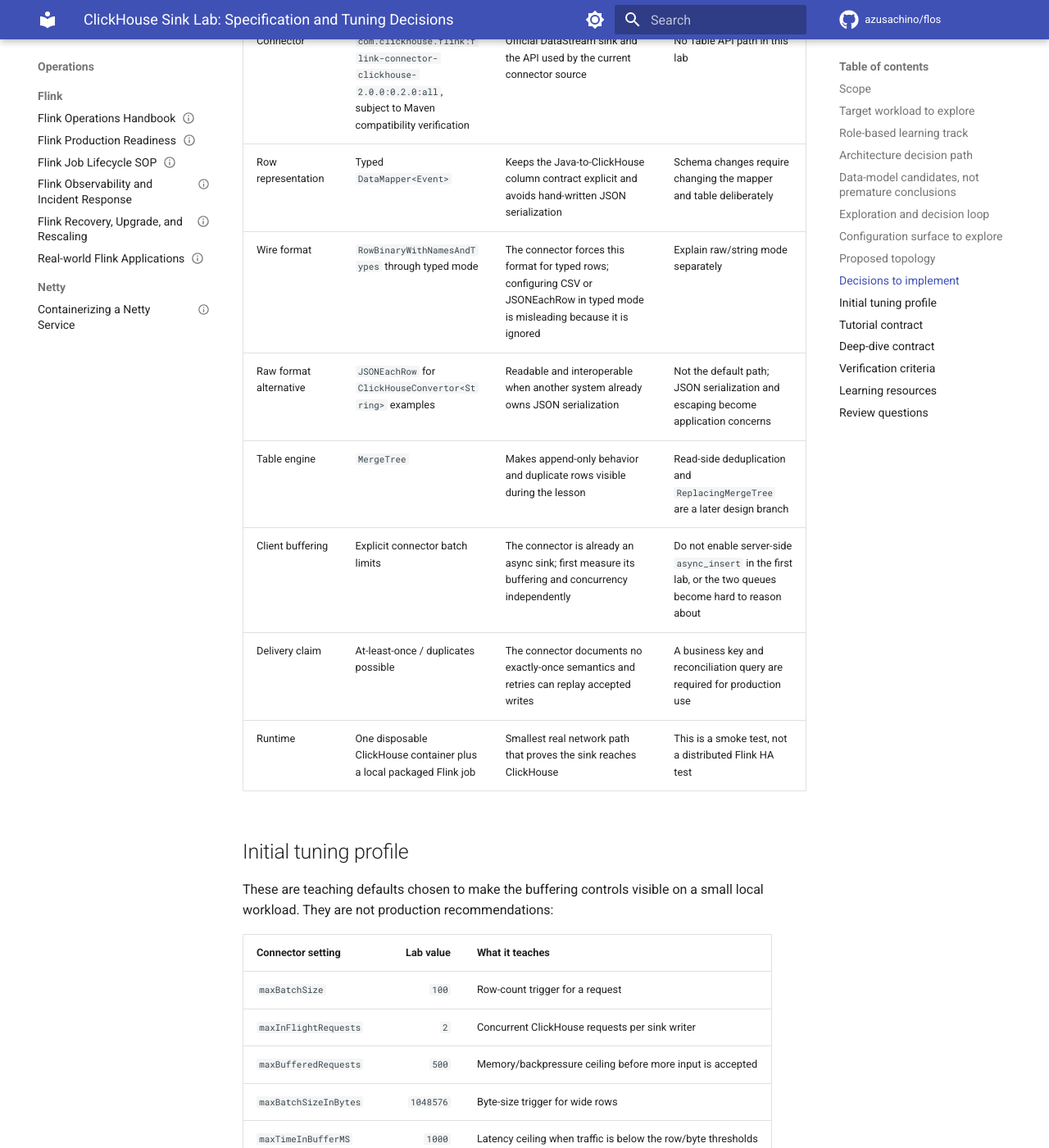
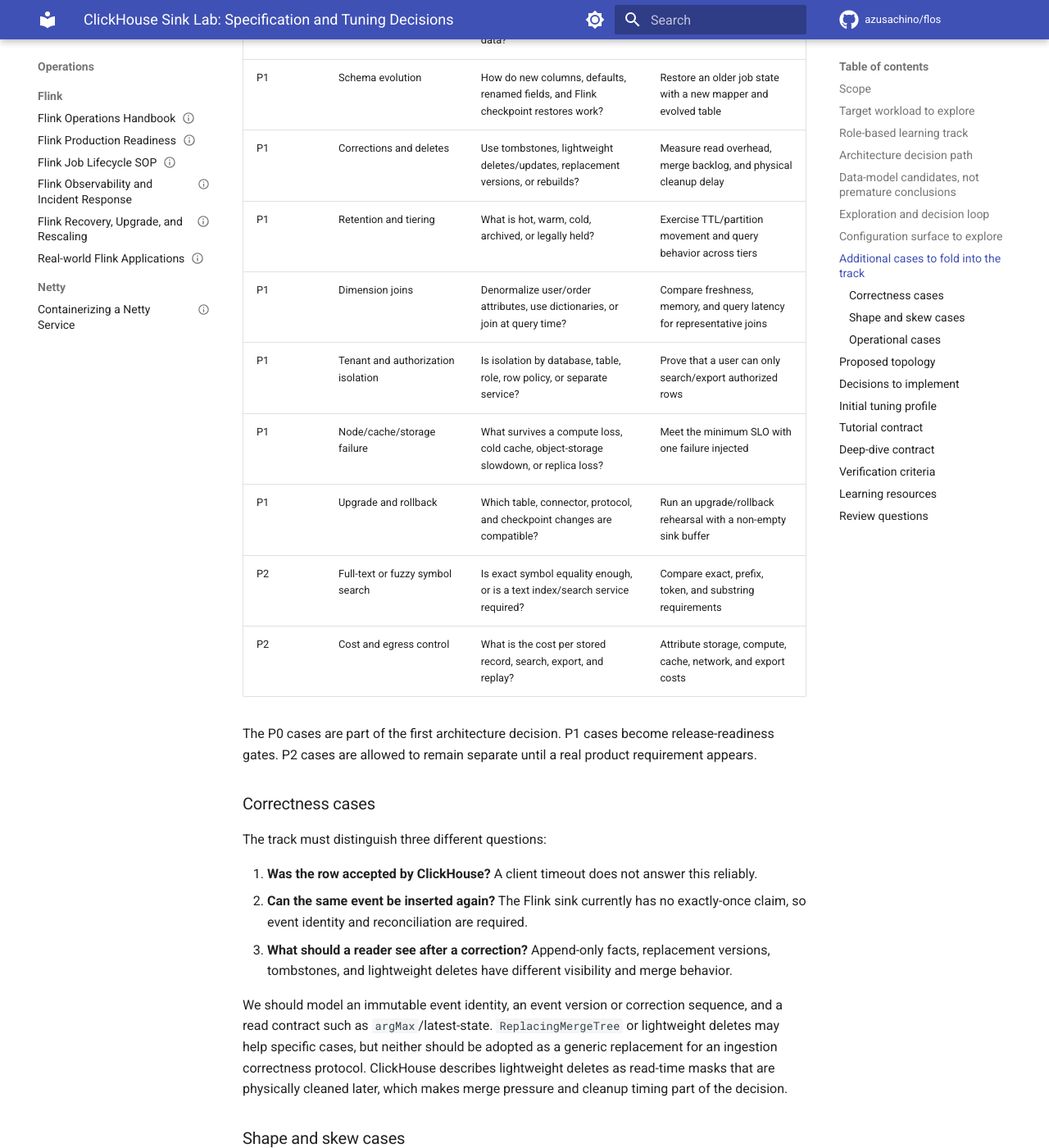
Before and after one commit to azusachino/flos, an MkDocs documentation site: the page built from docs/operations/flink/clickhouse-sink-deepdive.md, in a window 1280 px wide and 1400 px high, scrolled down 5492 px. Shown: the whole window at 82% size. Built offline with MkDocs 1.6.1 and Material for MkDocs 9.7.7, drawn with Linux system fonts in a browser that asks for light colours; comment, search, counter and statistics services are not loaded; some of the changed text lies outside the part shown.

Commit message:
docs: add ClickHouse edge cases

````diff
--- a/docs/operations/flink/clickhouse-sink-deepdive.md
+++ b/docs/operations/flink/clickhouse-sink-deepdive.md
@@ -180,6 +180,77 @@
 sink batch setting can solve a bad table key, an undersized compute pool, or an
 unbounded CSV request.
 
+## Additional cases to fold into the track
+
+These cases deserve explicit experiments because they can change the table
+engine, ingestion contract, or deployment shape. They are ordered by priority.
+
+| Priority | Case | Decision to make | Minimum evidence |
+| --- | --- | --- | --- |
+| P0 | Accepted write followed by client timeout | How are retries, duplicate rows, and reconciliation handled? | Replay the same batch and compare event identity counts |
+| P0 | Late or out-of-order event | Is the fact table immutable, or do corrections update a latest-state view? | Inject late events across partitions and measure visibility/repair cost |
+| P0 | Backfill and reprocessing | Can historical data be loaded without starving live search and ingest? | Run a bounded backfill concurrently with the normal workload |
+| P0 | Hot-key and symbol skew | Can one user, order, or symbol create a read or write hotspot? | Generate Zipf-like distributions and inspect p99 plus part/merge behavior |
+| P0 | Search versus export contention | Are exports isolated by compute pool, workload, quota, or queue? | Run interactive searches during concurrent large CSV exports |
+| P0 | CSV snapshot semantics | Does an export need a point-in-time view, repeatable ordering, or merely best-effort current data? | Export while inserts and corrections are active; verify duplicates and gaps |
+| P1 | Schema evolution | How do new columns, defaults, renamed fields, and Flink checkpoint restores work? | Restore an older job state with a new mapper and evolved table |
+| P1 | Corrections and deletes | Use tombstones, lightweight deletes/updates, replacement versions, or rebuilds? | Measure read overhead, merge backlog, and physical cleanup delay |
+| P1 | Retention and tiering | What is hot, warm, cold, archived, or legally held? | Exercise TTL/partition movement and query behavior across tiers |
+| P1 | Dimension joins | Denormalize user/order attributes, use dictionaries, or join at query time? | Compare freshness, memory, and query latency for representative joins |
+| P1 | Tenant and authorization isolation | Is isolation by database, table, role, row policy, or separate service? | Prove that a user can only search/export authorized rows |
+| P1 | Node/cache/storage failure | What survives a compute loss, cold cache, object-storage slowdown, or replica loss? | Meet the minimum SLO with one failure injected |
+| P1 | Upgrade and rollback | Which table, connector, protocol, and checkpoint changes are compatible? | Run an upgrade/rollback rehearsal with a non-empty sink buffer |
+| P2 | Full-text or fuzzy symbol search | Is exact symbol equality enough, or is a text index/search service required? | Compare exact, prefix, token, and substring requirements |
+| P2 | Cost and egress control | What is the cost per stored record, search, export, and replay? | Attribute storage, compute, cache, network, and export costs |
+
+The P0 cases are part of the first architecture decision. P1 cases become
+release-readiness gates. P2 cases are allowed to remain separate until a real
+product requirement appears.
+
+### Correctness cases
+
+The track must distinguish three different questions:
+
+1. **Was the row accepted by ClickHouse?** A client timeout does not answer this
+   reliably.
+2. **Can the same event be inserted again?** The Flink sink currently has no
+   exactly-once claim, so event identity and reconciliation are required.
+3. **What should a reader see after a correction?** Append-only facts,
+   replacement versions, tombstones, and lightweight deletes have different
+   visibility and merge behavior.
+
+We should model an immutable event identity, an event version or correction
+sequence, and a read contract such as `argMax`/latest-state. `ReplacingMergeTree`
+or lightweight deletes may help specific cases, but neither should be adopted
+as a generic replacement for an ingestion correctness protocol. ClickHouse
+describes lightweight deletes as read-time masks that are physically cleaned
+later, which makes merge pressure and cleanup timing part of the decision.
+
+### Shape and skew cases
+
+The benchmark must include more than uniform random data:
+
+- a few users with extremely high event volume;
+- symbols with both very high and very low frequency;
+- one order ID lookup versus a range returning millions of rows;
+- empty, one-row, and maximum-size CSV results;
+- bursty ingestion followed by quiet periods;
+- concurrent schema changes or projection materialization.
+
+These cases reveal whether a design is limited by primary-index pruning, a hot
+part, merge debt, memory, admission control, object-storage latency, or simply
+an API contract that permits an unsafe query.
+
+### Operational cases
+
+The operations guide must include dashboards and alerts for query p95/p99,
+read bytes, rejected/queued queries, insert failures, sink buffer depth,
+duplicate rate, active parts, merge backlog, mutation backlog, cache hit/miss,
+object-storage errors, and export queue age. Workload scheduling can protect
+interactive queries, but the current ClickHouse guidance notes that separate
+compute is stronger isolation because CPU scheduling does not cover every
+background activity such as merges and mutations.
+
 ## Proposed topology
 
 ```text
@@ -312,6 +383,12 @@
   — eventual replacement semantics and the tradeoffs for replay handling.
 - [ClickHouse async inserts](https://clickhouse.com/docs/optimize/asynchronous-inserts)
   — server-side buffering, which we will compare with connector-side batching.
+- [ClickHouse workload scheduling](https://clickhouse.com/docs/operations/workload-scheduling)
+  — CPU, I/O, query-slot, quota, and workload isolation controls.
+- [ClickHouse lightweight deletes](https://clickhouse.com/docs/sql-reference/statements/delete)
+  — correction and deletion semantics that must be tested against merge load.
+- [ClickHouse backup and restore](https://clickhouse.com/docs/operations/backup)
+  — recovery evidence for a large analytical store.
 - [ClickHouse high-concurrency sizing](https://clickhouse.com/resources/engineering/high-concurrency-sizing-user-analytics)
   — a practical performance-reading exercise for throughput and concurrency.
 - [ClickHouse Academy](https://learn.clickhouse.com/)
````
Also changed, not shown: tasks/plan.md (+2 -1 lines).
